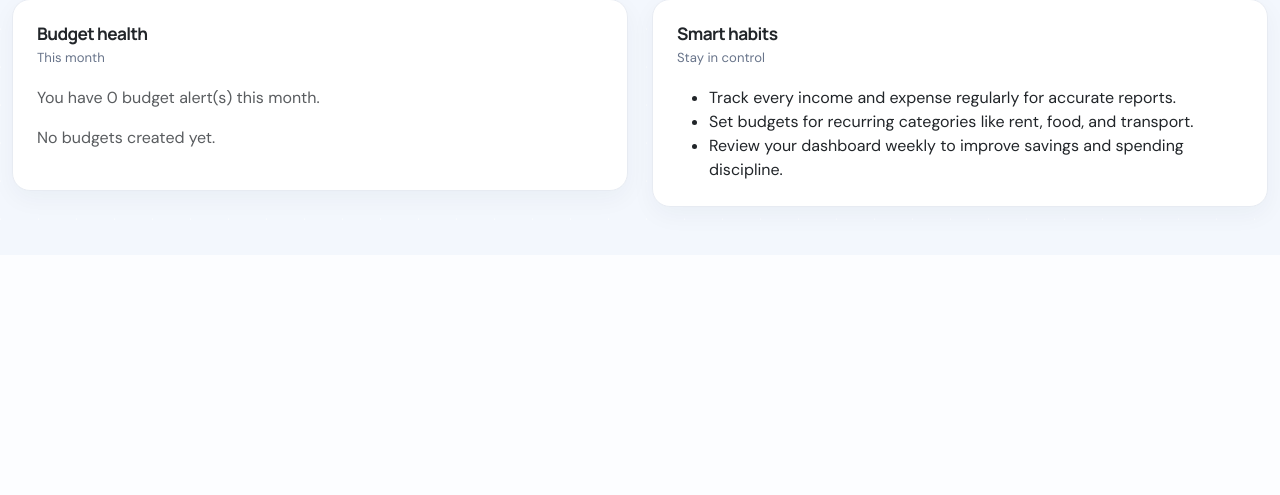
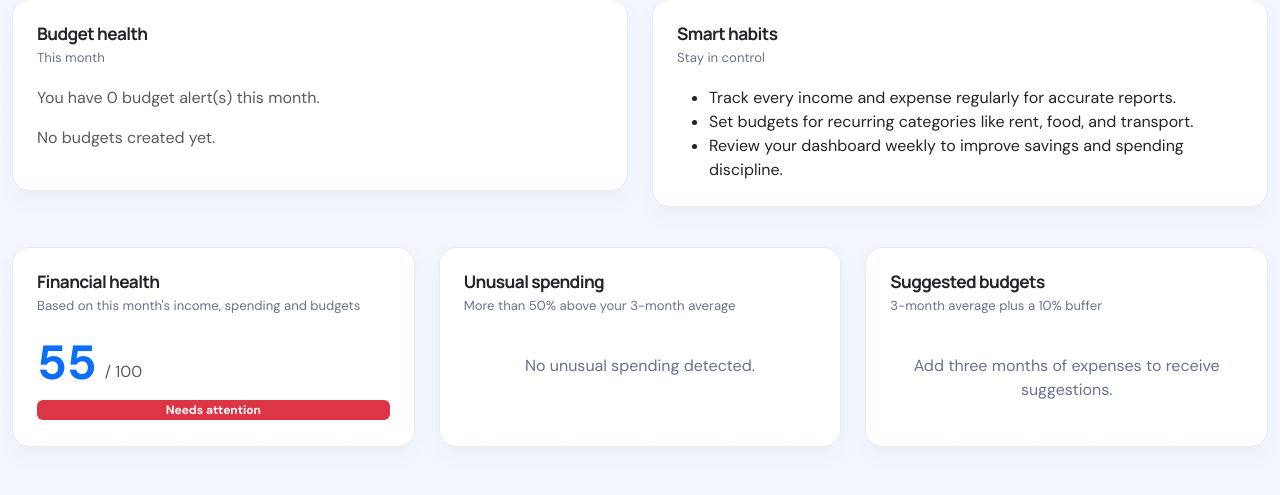
Before and after one commit to Deepak19-tech/Income-and-Expense-Management-System, a Django app: page / in a window 1280 px wide. Shown: the part 1187-1682 px from the top of the page. Before the commit the page ends 1406 px from the top, so only its background shows below. Run offline with Django 5.2, Linux system fonts and the light colour scheme; a user stored in the database is signed in; data comes from the database, SQL or seed files in the repository.

Commit message:
Add financial dashboard insights

```diff
--- a/finance/templates/finance/dashboard.html
+++ b/finance/templates/finance/dashboard.html
@@ -100,6 +100,25 @@
     </div>
 </div>
 
+<div class="row g-4 mt-3">
+    <div class="col-lg-4">
+        <div class="card p-4 h-100"><div class="section-head"><div><h5 class="section-title">Financial health</h5><span class="section-kicker">Based on this month's income, spending and budgets</span></div></div>
+            <div class="d-flex align-items-end gap-2 mb-2"><span class="display-5 fw-bold text-primary">{{ financial_health.score }}</span><span class="text-muted mb-2">/ 100</span></div>
+            <span class="badge text-bg-{% if financial_health.score >= 80 %}success{% elif financial_health.score >= 60 %}warning{% else %}danger{% endif %}">{{ financial_health.label }}</span>
+        </div>
+    </div>
+    <div class="col-lg-4">
+        <div class="card p-4 h-100"><div class="section-head"><div><h5 class="section-title">Unusual spending</h5><span class="section-kicker">More than 50% above your 3-month average</span></div></div>
+            {% for item in unusual_spending %}<div class="d-flex justify-content-between py-2 border-bottom"><span>{{ item.category_name }}</span><span class="text-danger">{{ current_currency_symbol }}{{ item.current_spending }} <small class="text-muted">avg {{ current_currency_symbol }}{{ item.average }}</small></span></div>{% empty %}<p class="empty-copy mb-0">No unusual spending detected.</p>{% endfor %}
+        </div>
+    </div>
+    <div class="col-lg-4">
+        <div class="card p-4 h-100"><div class="section-head"><div><h5 class="section-title">Suggested budgets</h5><span class="section-kicker">3-month average plus a 10% buffer</span></div></div>
+            {% for item in budget_recommendations %}<div class="d-flex justify-content-between py-2 border-bottom"><span>{{ item.category_name }}</span><span><strong>{{ current_currency_symbol }}{{ item.suggested_limit }}</strong> <small class="text-muted">avg {{ current_currency_symbol }}{{ item.average }}</small></span></div>{% empty %}<p class="empty-copy mb-0">Add three months of expenses to receive suggestions.</p>{% endfor %}
+        </div>
+    </div>
+</div>
+
 <script type="application/json" id="chart-months">{{ chart_months|safe }}</script>
 <script type="application/json" id="chart-income">{{ chart_income|safe }}</script>
 <script type="application/json" id="chart-expense">{{ chart_expense|safe }}</script>
--- a/finance/views.py
+++ b/finance/views.py
@@ -289,6 +289,67 @@ def _budget_metrics(limit, spent):
     }
 
 
+def _dashboard_insights(user, today, income_qs, expense_qs, budget_summary, all_time_income, all_time_expense):
+    """Return explainable, rule-based recommendations from the user's history."""
+    current_month_start = today.replace(day=1)
+    history_end = current_month_start
+    history_start = (history_end - datetime.timedelta(days=1)).replace(day=1)
+    for _ in range(2):
+        history_start = (history_start - datetime.timedelta(days=1)).replace(day=1)
+
+    current_by_category = {
+        row['category_id']: row['total']
+        for row in expense_qs.filter(date__gte=current_month_start)
+        .values('category_id')
+        .annotate(total=Sum('amount'))
+    }
+    history_by_category = list(
+        expense_qs.filter(date__gte=history_start, date__lt=history_end)
+        .values('category_id', 'category__name')
+        .annotate(total=Sum('amount'))
+        .order_by('-total')
+    )
+
+    recommendations = []
+    unusual_spending = []
+    for row in history_by_category:
+        monthly_average = row['total'] / Decimal('3')
+        if monthly_average <= 0:
+            continue
+        recommendations.append({
+            'category_name': row['category__name'],
+            'average': monthly_average.quantize(Decimal('0.01')),
+            'suggested_limit': (monthly_average * Decimal('1.10')).quantize(Decimal('0.01')),
+        })
+        current_spending = current_by_category.get(row['category_id'], Decimal('0'))
+        if current_spending > monthly_average * Decimal('1.5'):
+            unusual_spending.append({
+                'category_name': row['category__name'],
+                'current_spending': current_spending,
+                'average': monthly_average.quantize(Decimal('0.01')),
+            })
+
+    current_income = income_qs.filter(date__gte=current_month_start).aggregate(total=Sum('amount'))['total'] or Decimal('0')
+    current_expense = expense_qs.filter(date__gte=current_month_start).aggregate(total=Sum('amount'))['total'] or Decimal('0')
+    savings_rate = ((current_income - current_expense) / current_income) if current_income else Decimal('0')
+    savings_points = 25 if savings_rate >= Decimal('0.20') else 15 if savings_rate >= 0 else 0
+    expense_ratio = (current_expense / current_income) if current_income else Decimal('1')
+    spending_points = 25 if expense_ratio <= Decimal('0.70') else 15 if expense_ratio <= Decimal('0.90') else 5 if expense_ratio <= 1 else 0
+    over_budget_count = sum(item['status'] == 'over' for item in budget_summary)
+    budget_points = 20 if not budget_summary else int(20 * (len(budget_summary) - over_budget_count) / len(budget_summary))
+    overspending_points = 15 if over_budget_count == 0 else 0
+    all_time_surplus = all_time_income - all_time_expense
+    buffer_points = 15 if current_expense and all_time_surplus >= current_expense * 3 else 8 if all_time_surplus > 0 else 0
+    health_score = savings_points + spending_points + budget_points + overspending_points + buffer_points
+    health_label = 'Excellent' if health_score >= 80 else 'Good' if health_score >= 60 else 'Needs attention'
+
+    return {
+        'budget_recommendations': recommendations[:5],
+        'unusual_spending': unusual_spending[:5],
+        'financial_health': {'score': health_score, 'label': health_label},
+    }
+
+
 @login_required
 def dashboard(request):
     today = timezone.now().date()
@@ -354,6 +415,10 @@ def dashboard(request):
     expense_json = mark_safe(json.dumps(expense_series))
     category_labels_json = mark_safe(json.dumps(category_labels))
     category_values_json = mark_safe(json.dumps(category_values))
+    insights = _dashboard_insights(
+        request.user, today, income_qs, expense_qs, budget_summary,
+        all_time_income, all_time_expense,
+    )
     return render(
         request,
         'finance/dashboard.html',
@@ -376,6 +441,7 @@ def dashboard(request):
             'chart_expense': expense_json,
             'chart_cat_labels': category_labels_json,
             'chart_cat_values': category_values_json,
+            **insights,
         },
     )
 
```
Also changed, not shown: finance/tests.py (+17 -0 lines).
